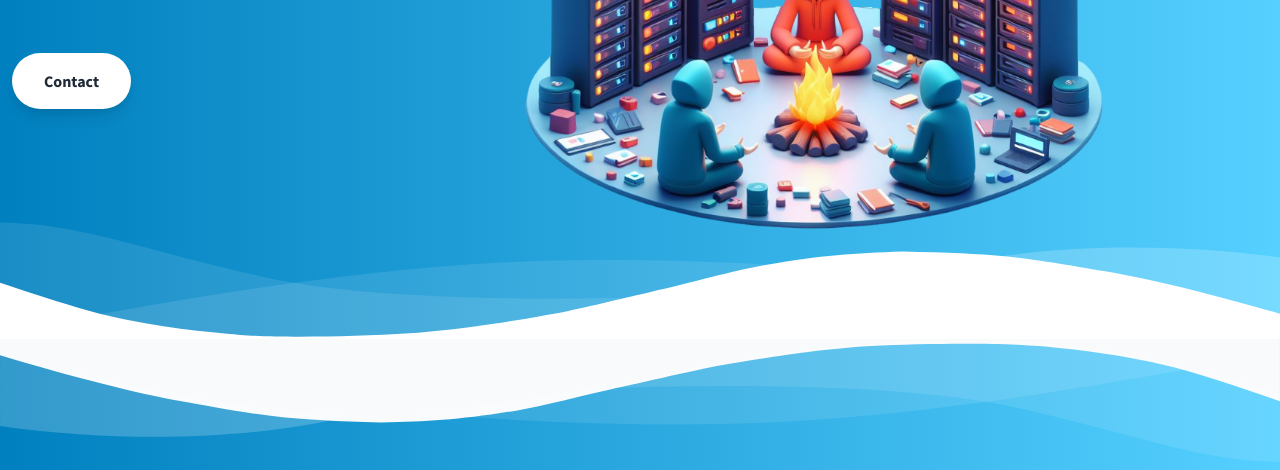
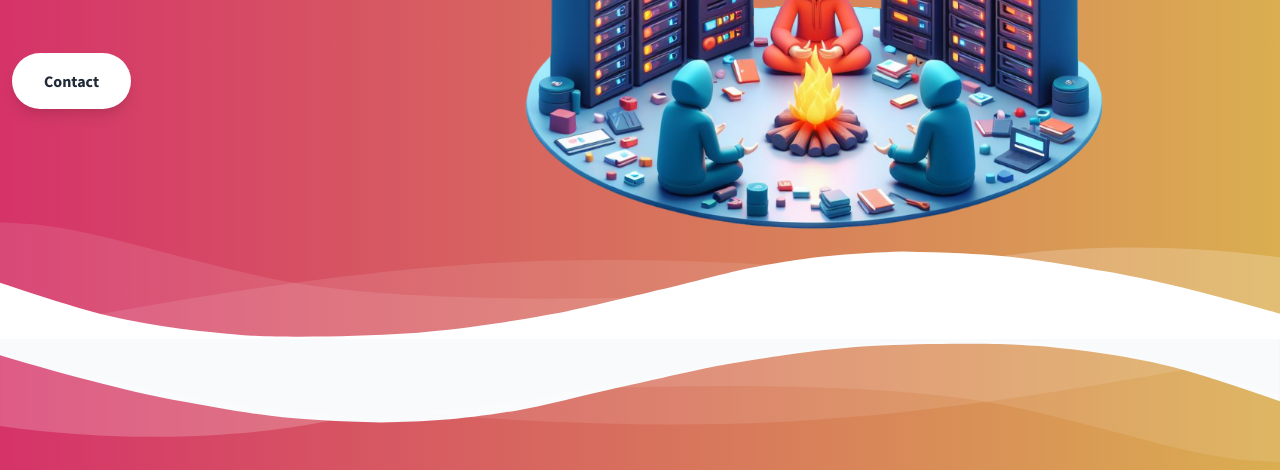
Before and after one commit to cloudwarlocks/cloudwarlocks.com, a plain HTML site: page index.html in a window 1280 px wide. Shown: the part 468-938 px from the top of the page. Drawn offline with nearby package versions, Linux system fonts and the light colour scheme.

Commit message:
Revert color changer

```diff
--- a/index.html
+++ b/index.html
@@ -16,7 +16,7 @@
     <!-- Define your gradient here - use online tools to find a gradient matching your branding-->
     <style>
       .gradient {
-        background: linear-gradient(90deg, #0080bf 0%, #55d0ff 100%);
+        background: linear-gradient(90deg, #d53369 0%, #daae51 100%);
       }
     </style>
   </head>
```
